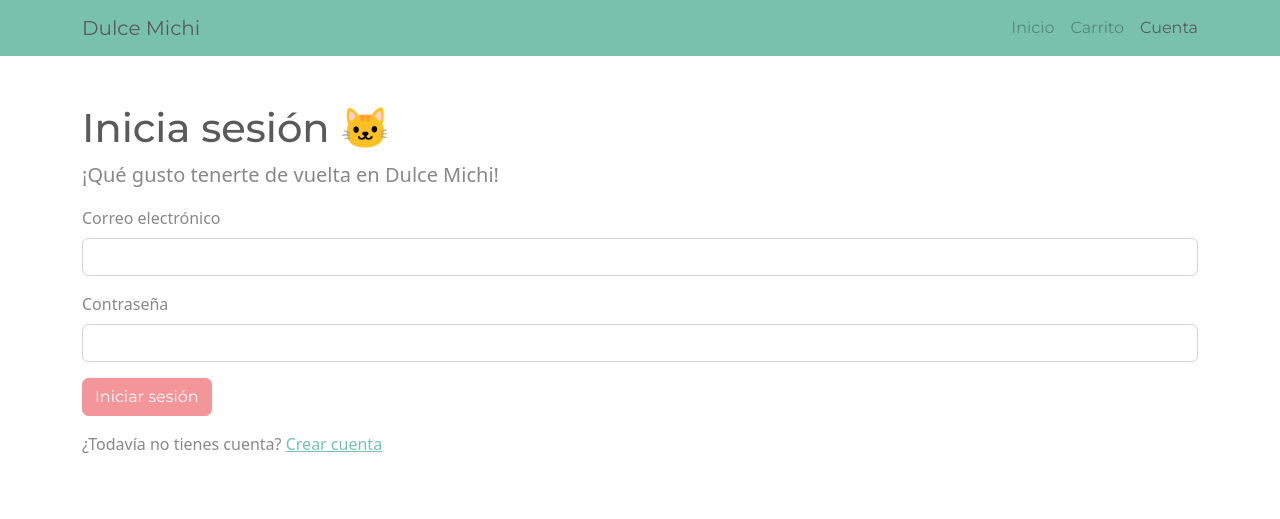
After one commit to analoyolam/dulce-muchi, a PHP site: page /iniciar_sesion.php in a window 1280 px wide. The commit adds this page. Shown: the top 519 px of the page. Run offline with PHP 8.4, Linux system fonts and the light colour scheme; a stand-in replaces the project's code that opens the database connection.

Commit message:
Agregar inicio de sesion y pagina de cuenta

```diff
--- a/carrito.php
+++ b/carrito.php
@@ -23,6 +23,7 @@
             <div class="navbar-nav flex-row flex-wrap gap-3">
                 <a class="nav-link" href="index.php">Inicio</a>
                 <a class="nav-link" href="carrito.php">🛒 Carrito</a>
+                <a class="nav-link" href="iniciar_sesion.php">Cuenta</a>
             </div>
 
         </div>
--- a/catalogo.php
+++ b/catalogo.php
@@ -21,7 +21,7 @@
             <a class="nav-link" href="index.php">Inicio</a>
             <a class="nav-link" href="catalogo.php">Pasteles</a>
             <a class="nav-link" href="carrito.php">🛒 Carrito</a>
-            <a class="nav-link" href="crear_cuenta.php">Cuenta</a>
+           <a class="nav-link" href="iniciar_sesion.php">Cuenta</a>
         </div>
 
     </div>
--- a/index.php
+++ b/index.php
@@ -18,7 +18,7 @@
             <a class="nav-link" href="index.php">Inicio</a>
             <a class="nav-link" href="catalogo.php">Pasteles</a>
             <a class="nav-link" href="carrito.php">🛒 Carrito</a>
-            <a class="nav-link" href="crear_cuenta.php">Cuenta</a>
+            <a class="nav-link" href="iniciar_sesion.php">Cuenta</a>
         </div>
 
     </div>
--- /dev/null
+++ b/iniciar_sesion.php
@@ -0,0 +1,123 @@
+<?php
+session_start();
+require_once "conexion.php";
+
+$mensaje = "";
+
+if ($_SERVER["REQUEST_METHOD"] == "POST") {
+
+    $correo = trim($_POST["correo"] ?? "");
+    $contrasena = $_POST["contrasena"] ?? "";
+
+    if ($correo == "" || $contrasena == "") {
+        $mensaje = "Completa tu correo y contraseña.";
+
+    } else {
+        $consulta = mysqli_prepare(
+            $conexion,
+            "SELECT id_usuario, nombre, contrasena, rol
+             FROM usuarios WHERE correo = ?"
+        );
+
+        mysqli_stmt_bind_param($consulta, "s", $correo);
+        mysqli_stmt_execute($consulta);
+
+        $resultado = mysqli_stmt_get_result($consulta);
+        $usuario = mysqli_fetch_assoc($resultado);
+
+        mysqli_stmt_close($consulta);
+
+        if (!$usuario) {
+            $mensaje = "Prueba: no se encontró el correo en esta base de datos.";
+
+        } elseif (password_verify($contrasena, $usuario["contrasena"])) {
+            session_regenerate_id(true);
+
+            $_SESSION["id_usuario"] = $usuario["id_usuario"];
+            $_SESSION["nombre"] = $usuario["nombre"];
+            $_SESSION["rol"] = $usuario["rol"];
+
+            header("Location: mi_cuenta.php");
+            exit;
+
+        } else {
+            $mensaje = "Prueba: se encontró el correo, pero la contraseña no coincide.";
+        }
+    }
+}
+?>
+
+<!DOCTYPE html>
+<html lang="es">
+<head>
+    <meta charset="UTF-8">
+    <meta name="viewport" content="width=device-width, initial-scale=1.0">
+
+    <title>Dulce Michi - Iniciar sesión</title>
+
+    <link rel="stylesheet"
+          href="https://bootswatch.com/5/minty/bootstrap.min.css">
+</head>
+
+<body>
+
+    <nav class="navbar bg-primary" data-bs-theme="dark">
+        <div class="container">
+            <a class="navbar-brand" href="index.php">Dulce Michi</a>
+
+            <div class="navbar-nav flex-row gap-3">
+                <a class="nav-link" href="index.php">Inicio</a>
+                <a class="nav-link" href="carrito.php">Carrito</a>
+                <a class="nav-link active" href="iniciar_sesion.php">Cuenta</a>
+            </div>
+        </div>
+    </nav>
+
+    <main class="container py-5">
+
+        <h1>Inicia sesión 🐱</h1>
+        <p class="lead">¡Qué gusto tenerte de vuelta en Dulce Michi!</p>
+
+        <?php if ($mensaje != "") { ?>
+    <div class="alert alert-info">
+        <?php echo htmlspecialchars($mensaje, ENT_QUOTES, "UTF-8"); ?>
+    </div>
+<?php } ?>
+
+        <form action="iniciar_sesion.php" method="post">
+
+            <div class="mb-3">
+                <label for="correo" class="form-label">
+                    Correo electrónico
+                </label>
+
+                <input type="email" class="form-control"
+                       id="correo" name="correo"
+                       maxlength="254" autocomplete="username" required>
+            </div>
+
+            <div class="mb-3">
+                <label for="contrasena" class="form-label">
+                    Contraseña
+                </label>
+
+                <input type="password" class="form-control"
+                       id="contrasena" name="contrasena"
+                       autocomplete="current-password" required>
+            </div>
+
+            <button type="submit" class="btn btn-secondary">
+                Iniciar sesión
+            </button>
+
+            <p class="mt-3">
+                ¿Todavía no tienes cuenta?
+                <a href="crear_cuenta.php">Crear cuenta</a>
+            </p>
+
+        </form>
+
+    </main>
+
+</body>
+</html>
```
Also changed, not shown: crear_cuenta.php (+2 -5 lines), mi_cuenta.php (added, +45 -0 lines).
